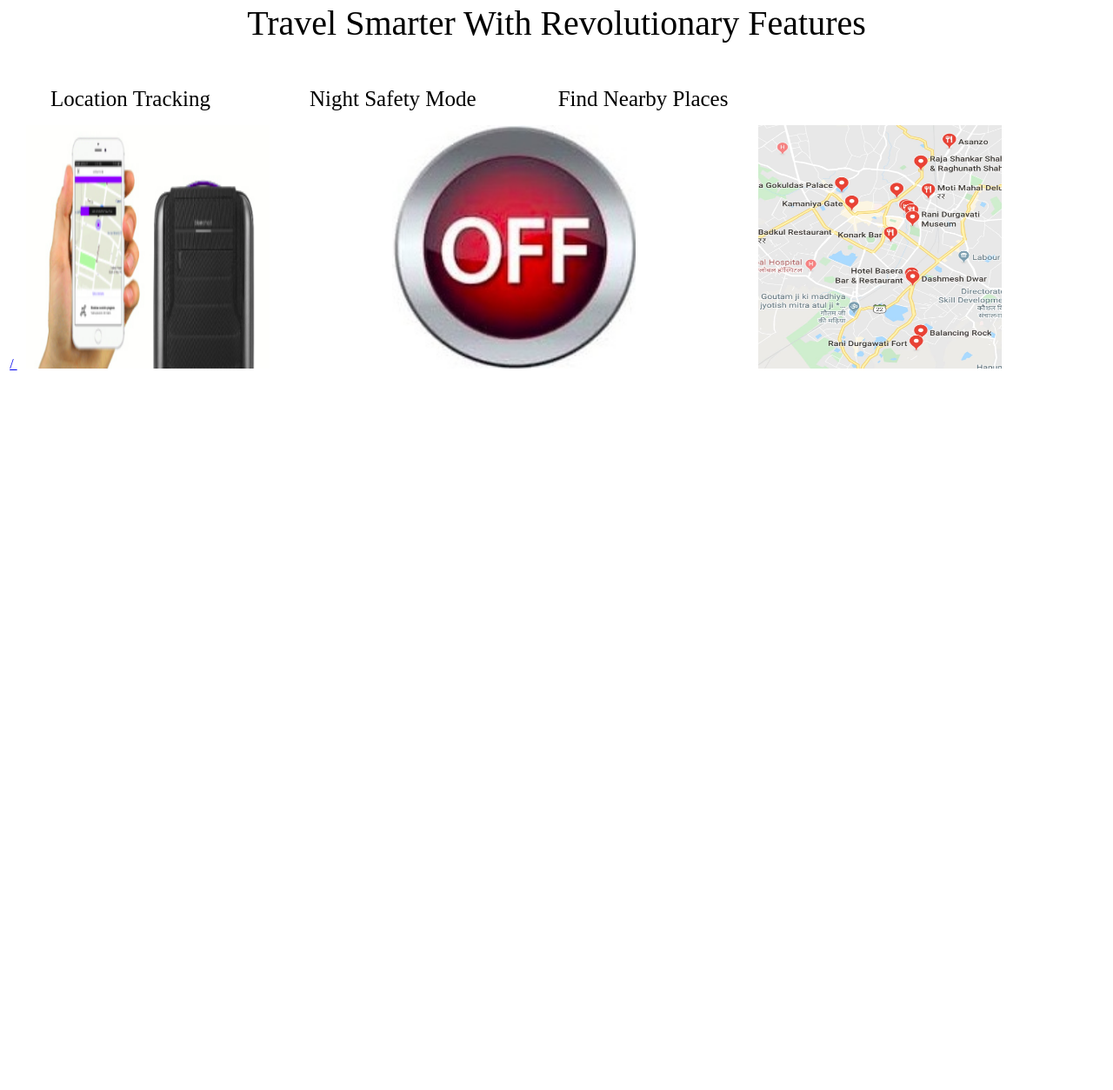
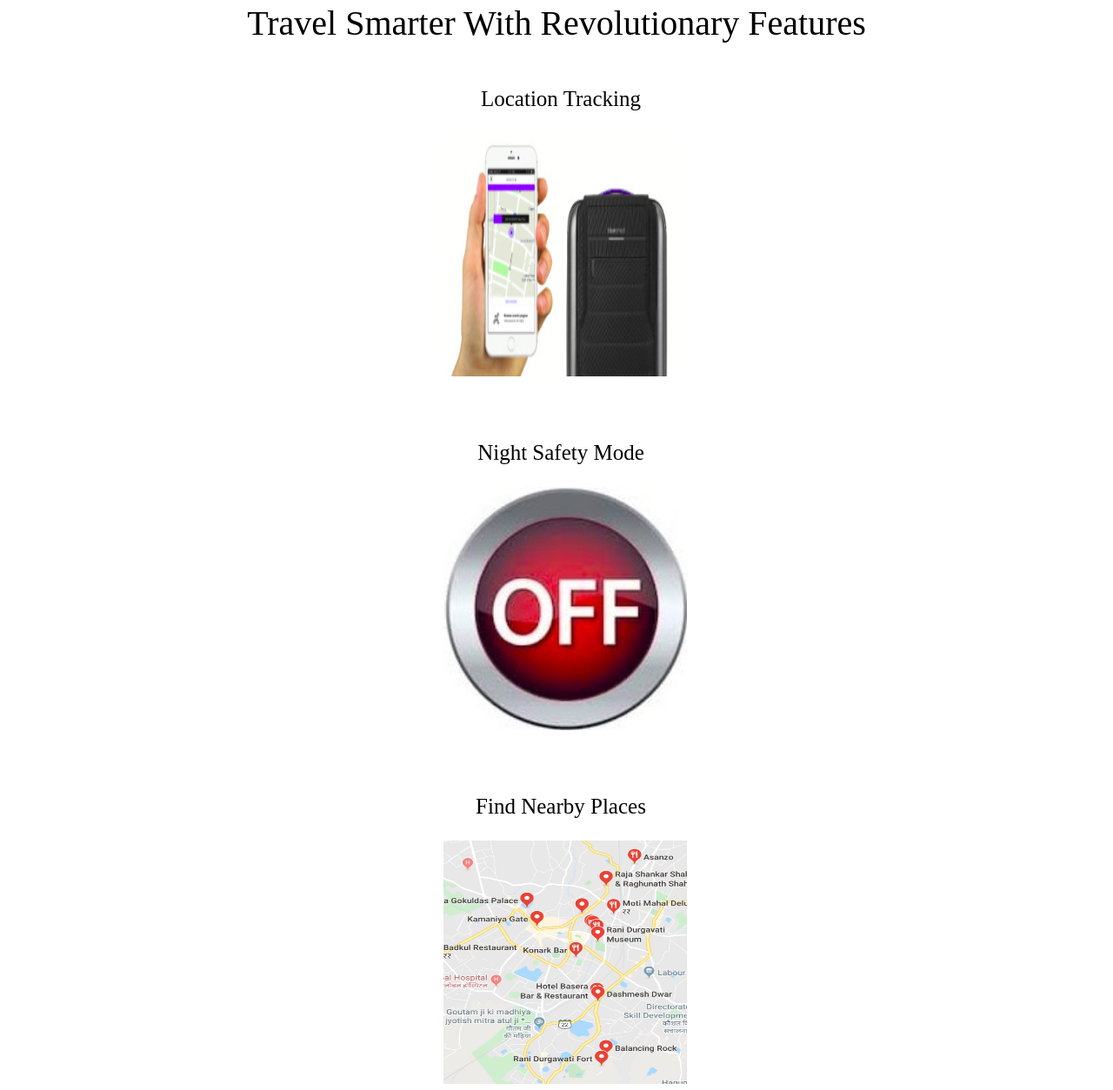
Before and after one commit to nikhil6418/gpstrack10, a website: page image.html in a window 1280 px wide. Shown: the part 136-1390 px from the top of the page at 87% size. Before the commit the page ends 800 px from the top, so only its background shows below. Drawn offline with Linux system fonts and the light colour scheme.

Commit message:
Update image.html

```diff
--- a/image.html
+++ b/image.html
@@ -161,9 +161,42 @@ navigator.geolocation.getCurrentPosition( function (position) {
 </div>
 <hr align="left|center|right" width="75%" style="margin-top:20px;">
 <div style="font-size:40px; margin-top:20px; margin-bottom:50px"><center>Travel Smarter With Revolutionary Features<center></div>
-<span style="font-size:25px;margin-top:50px;margin-left:50px;">Location Tracking</span>
-<span style="font-size:25px;margin-top:50px;margin-left:110px;">Night Safety Mode</span>
-<span style="font-size:25px;margin-top:50px;margin-left:90px;">Find Nearby Places</span>
+
+
+<div id= "first">
+
+<center><p style="font-size:25px;margin-left:10px;">Location Tracking</p>
+<a href="https://gpstrack10.herokuapp.com/track">
+  <img src="logof.png" style=" width:280px; height:280px; margin-left:10px;">
+</a></center>
+
+</div>
+
+
+<div id= "second">
+
+  <center><p style="font-size:25px;margin-top:70px ;margin-left:10px;">Night Safety Mode</p>
+<a href="https://gpstrack10.herokuapp.com/track">
+  <img src="off.jpeg"  style="width:280px; height:280px; margin-left:20px;" alt="Circle" id="circle" onclick="change();">
+</a></center>
+
+</div>
+
+<div id="third">
+<center><p style="font-size:25px;margin-top:70px ;margin-left:10px;">Find Nearby Places </p>
+
+<a href="https://gpstrack10.herokuapp.com/nearby">
+<img src="nearby.jpeg" alt="HTML tutorial" style="width:280px;height:280px;border:0; margin-left:20px">
+</a>
+</center>
+
+</div>
+
+
+
+
+
+<!--
 <div class="flex2">
   <p class="col">
    <a href="https://gpstrack10.herokuapp.com/track">/
@@ -172,14 +205,12 @@ navigator.geolocation.getCurrentPosition( function (position) {
 
   </p>
   <p class="col">
-  <img src="off.jpeg"  style="width:280px; height:280px; margin-left:20px;" alt="Circle" id="circle" onclick="change();">
+
   </p>
 
   <p class="col">
-    <a href="https://gpstrack10.herokuapp.com/nearby">
-    <img src="nearby.jpeg" alt="HTML tutorial" style="width:280px;height:280px;border:0; margin-left:20px">
-  </a></p>
-</div>
+    </p>
+</div> -->
 
 
   <!--<div class="row">
```
